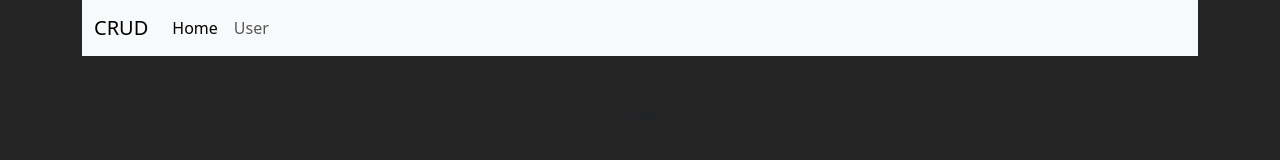
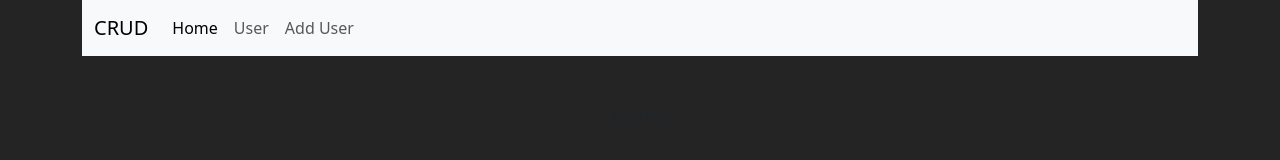
Before and after one commit to shiroichi28/react-CRUD, a React (Vite) app: page / in a window 1280 px wide. Shown: the top 160 px of the page. Built offline with nearby package versions, Linux system fonts and the light colour scheme.

Commit message:
Add route for create

```diff
--- a/src/components/Header.jsx
+++ b/src/components/Header.jsx
@@ -1,4 +1,4 @@
-import { Link } from "react-router-dom";
+import { Link, NavLink } from "react-router-dom";
 export const Header = () => {
   return (
     <>
@@ -21,14 +21,19 @@
           <div className="collapse navbar-collapse" id="navbarSupportedContent">
             <ul className="navbar-nav  mb-2 mb-lg-0 ml-auto">
               <li className="nav-item">
-                <Link className="nav-link active" aria-current="page" to="/">
+                <NavLink className="nav-link " aria-current="page" to="/">
                   Home
-                </Link>
+                </NavLink>
               </li>
               <li className="nav-item">
-                <Link className="nav-link" to="/user">
+                <NavLink className="nav-link" to="/user">
                   User
-                </Link>
+                </NavLink>
+              </li>
+              <li className="nav-item">
+                <NavLink className="nav-link" to="/create-user">
+                  Add User
+                </NavLink>
               </li>
             </ul>
           </div>
```
